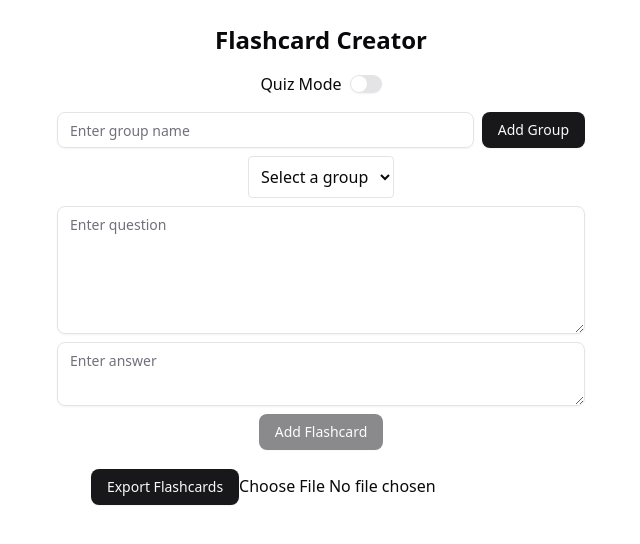
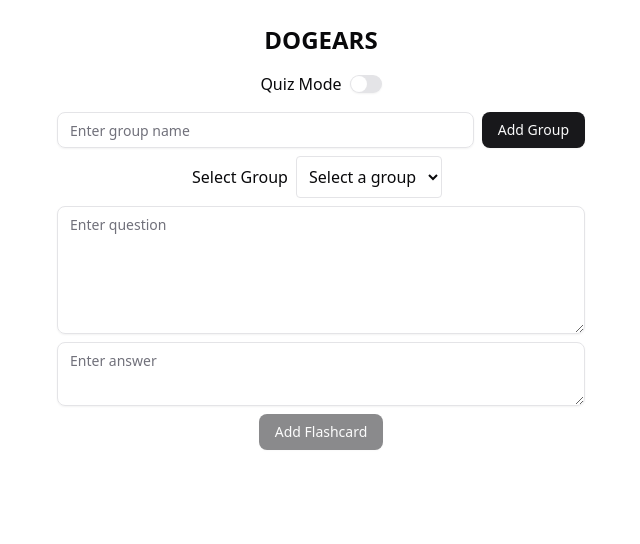
Before and after one commit to miksingsoju/Flashcards, a Next.js app: page / in a window 1280 px wide. Shown: the top 544 px of the page, without its empty margins (319-959 px from the left). Built offline with nearby package versions, Linux system fonts and the light colour scheme.

Commit message:
Update page.js

```diff
--- a/src/app/page.js
+++ b/src/app/page.js
@@ -16,9 +16,6 @@ export default function FlashcardApp() {
   const [quizMode, setQuizMode] = useState(false);
   const [currentIndex, setCurrentIndex] = useState(0);
   const [showAnswer, setShowAnswer] = useState(false);
-  const [editingIndex, setEditingIndex] = useState(null);
-  const [editQuestion, setEditQuestion] = useState("");
-  const [editAnswer, setEditAnswer] = useState("");
 
   useEffect(() => {
     const savedFlashcards = JSON.parse(localStorage.getItem("flashcards"));
@@ -31,6 +28,13 @@ export default function FlashcardApp() {
     localStorage.setItem("flashcards", JSON.stringify(flashcards));
     localStorage.setItem("groups", JSON.stringify(groups));
   }, [flashcards, groups]);
+
+  useEffect(() => {
+    if (quizMode) {
+      setCurrentIndex(0);      // Always start from first card
+      setShowAnswer(false);    // Ensure question is shown first
+    }
+  }, [quizMode]);
 
   const addGroup = () => {
     if (selectedGroup && !groups.includes(selectedGroup)) {
@@ -59,38 +63,11 @@ export default function FlashcardApp() {
     }
   };
 
-  const exportFlashcards = () => {
-    const dataStr = "data:text/json;charset=utf-8," + encodeURIComponent(JSON.stringify(flashcards));
-    const downloadAnchor = document.createElement("a");
-    downloadAnchor.setAttribute("href", dataStr);
-    downloadAnchor.setAttribute("download", "flashcards.json");
-    document.body.appendChild(downloadAnchor);
-    downloadAnchor.click();
-    document.body.removeChild(downloadAnchor);
-  };
-
-  const importFlashcards = (event) => {
-    const file = event.target.files[0];
-    if (!file) return;
-
-    const reader = new FileReader();
-    reader.onload = (e) => {
-      try {
-        const importedData = JSON.parse(e.target.result);
-        setFlashcards(importedData);
-        localStorage.setItem("flashcards", JSON.stringify(importedData));
-      } catch (error) {
-        console.error("Error importing flashcards:", error);
-      }
-    };
-    reader.readAsText(file);
-  };
-
   const filteredFlashcards = flashcards.filter(card => card.group === selectedGroup);
 
   return (
     <div className="p-6 max-w-xl mx-auto text-center">
-      <h1 className="text-2xl font-bold mb-4">Flashcard Creator</h1>
+      <h1 className="text-2xl font-bold mb-4">DOGEARS</h1>
       <div className="flex justify-center items-center gap-2 mb-4">
         <span>Quiz Mode</span>
         <Switch checked={quizMode} onCheckedChange={setQuizMode} />
@@ -105,8 +82,9 @@ export default function FlashcardApp() {
             />
             <Button onClick={addGroup} className="hover:bg-green-600">Add Group</Button>
           </div>
+          Select Group
           <select
-            className="mb-2 p-2 border rounded"
+            className="mx-2 mb-2 p-2 border rounded"
             value={selectedGroup}
             onChange={(e) => setSelectedGroup(e.target.value)}
           >
@@ -130,6 +108,7 @@ export default function FlashcardApp() {
           <Button onClick={addFlashcard} disabled={!selectedGroup} className="hover:bg-blue-600">Add Flashcard</Button>
         </div>
       )}
+
       <div className="space-y-4">
         {filteredFlashcards.length > 0 && quizMode && (
           <Card className="p-4 text-center border border-gray-300 shadow-lg cursor-pointer" onClick={toggleCard}>
@@ -139,6 +118,7 @@ export default function FlashcardApp() {
             </CardContent>
           </Card>
         )}
+
         {!quizMode && (
           filteredFlashcards.map((card, index) => (
             <Card key={index} className="p-4 text-center border border-gray-300 shadow-lg">
@@ -151,10 +131,7 @@ export default function FlashcardApp() {
           ))
         )}
       </div>
-      <div className="mt-4">
-        <Button onClick={exportFlashcards} className="hover:bg-blue-600">Export Flashcards</Button>
-        <input type="file" onChange={importFlashcards} className="mt-2" />
-      </div>
+
     </div>
   );
 }
```
